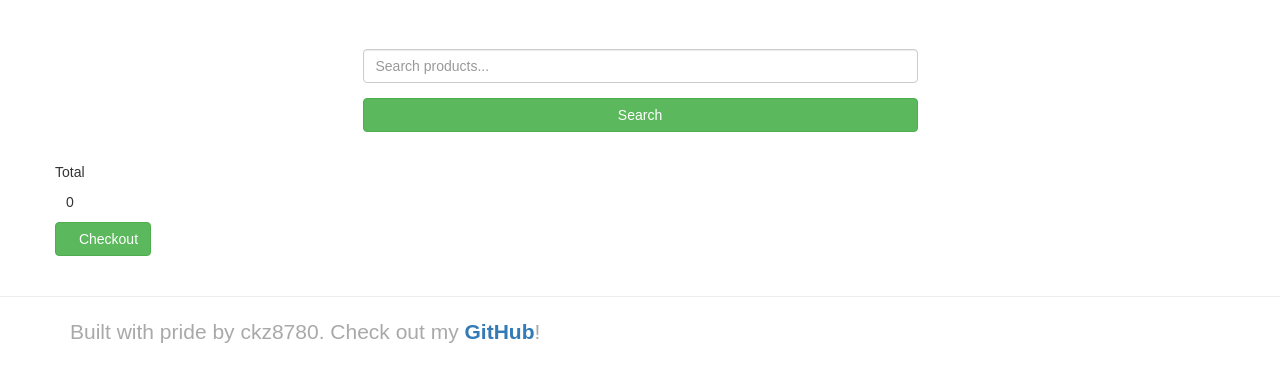
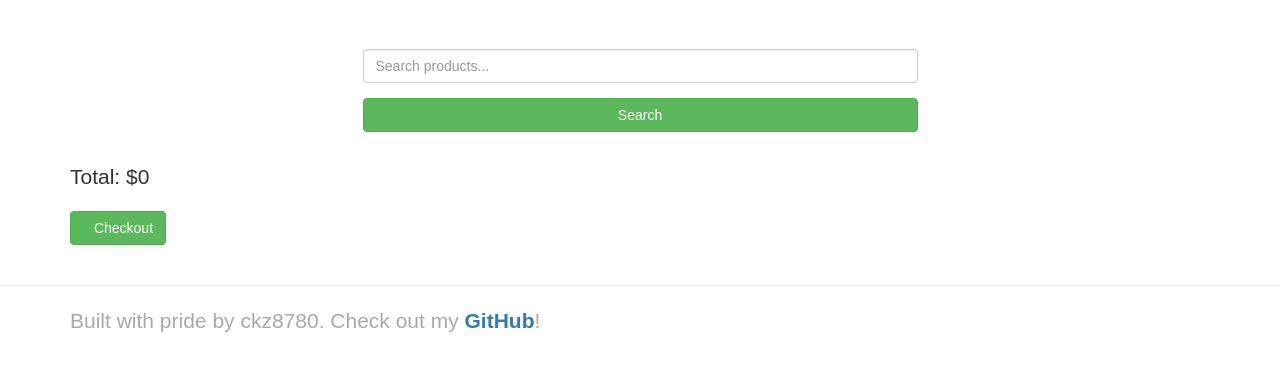
Before and after one commit to ckz8780/ci-fsf-django-ecommerce, a Django app: page /cart/ in a window 1280 px wide. Shown: the part 51-433 px from the top of the page. Run offline with Django 3.2, Linux system fonts and the light colour scheme; some libraries are stand-ins or nearby versions; some web fonts are replaced.

Commit message:
updated styles

```diff
--- a/cart/templates/cart.html
+++ b/cart/templates/cart.html
@@ -5,7 +5,7 @@
 {% block content %}
     <div class="row row-flex">
         {% for item in cart_items %}
-        <div class="col-xs-10 col-xs-offset-1 col-sm-offset-0 col-sm-6 col-md-4 display panel panel-default">
+        <div class="col-xs-10 col-xs-offset-1 col-sm-offset-0 col-sm-4 display panel-default">
             <div class="panel-body">
                 <div class="product" style="background-image: url('{{ MEDIA_URL }}{{ item.product.image }}')">
 
@@ -13,19 +13,18 @@
                 <div class="caption">
                     <h3>{{ item.product.name }}</h3>
                     <p class="product-description">{{ item.product.description }}</p>
-                    <p>{{ item.product.price }}</p>
+                    <p class="lead">${{ item.product.price }}</p>
                     <p>
-                        <form class="form-inline" method="POST" action="{% url 'adjust_cart' item.item_id %}">
+                        <form method="POST" action="{% url 'adjust_cart' item.item_id %}">
                             {% csrf_token %}
                             <div class="form-group">
-                                <label for="exampleInputAmount" class="sr-only">New Qty</label>
                                 <div class="input-group">
                                     <div class="input-group-addon">Qty</div>
-                                    <input class="form-control" type="number" min="0" max="999" name="quantity" required>
+                                    <input class="form-control" type="number" min="0" max="999" name="quantity" placeholder="New Qty" required>
                                     <div class="input-group-addon">{{ item.quantity }}</div>
                                 </div>
                             </div>
-                            <button class="btn btn-primary" type="submit"><span class="glyphicon glyphicon-edit" aria-hidden="true"></span>Amend</button>
+                            <button class="btn btn-primary btn-block" type="submit"><span class="glyphicon glyphicon-edit" aria-hidden="true"></span>Update Quantity</button>
                         </form>
                     </p>
                 </div>
@@ -34,8 +33,9 @@
         {% endfor %}
     </div>
     <div class="row">
-        <p>Total</p>
-        <p><span class="glyphicon glyphicon-usd" aria-hidden="true"></span>{{ total }}</p>
-        <a href="/" class="btn btn-success" role="button"><span class="glyphicon glyphicon-ok-sign" aria-hidden="true"></span>Checkout</a>
+        <div class="col-xs-10 col-xs-offset-1 col-sm-12 col-sm-offset-0">
+            <p class="lead">Total: ${{ total }}</p>
+            <a href="/" class="btn btn-success" role="button"><span class="glyphicon glyphicon-ok-sign" aria-hidden="true"></span>Checkout</a>
+        </div>
     </div>
 {% endblock %}
--- a/products/templates/products.html
+++ b/products/templates/products.html
@@ -3,14 +3,14 @@
 {% block content %}
     <div class="row row-flex">
         {% for product in products %}
-        <div class="col-xs-10 col-xs-offset-1 col-sm-offset-0 col-sm-6 col-md-4 display panel-default">
+        <div class="col-xs-10 col-xs-offset-1 col-sm-offset-0 col-sm-4 display panel-default">
             <div class="panel-body">
                 <div class="product" style="background-image: url('{{ MEDIA_URL }}{{ product.image }}')">
 
                 </div>
                 <h3>{{ product.name }}</h3>
                 <p class="product-description">{{ product.description }}</p>
-                <p>{{ product.price }}</p>
+                <p class="lead">${{ product.price }}</p>
 
                 <form method="POST" action="{% url 'add_to_cart' product.id %}">
                     {% csrf_token %}
--- a/static/css/custom.css
+++ b/static/css/custom.css
@@ -53,7 +53,7 @@ caption p {
 
 .panel-default {
     border-color: transparent;
-    padding: 0 10px;
+    padding: 10px;
 }
 
 .panel-body {
```
